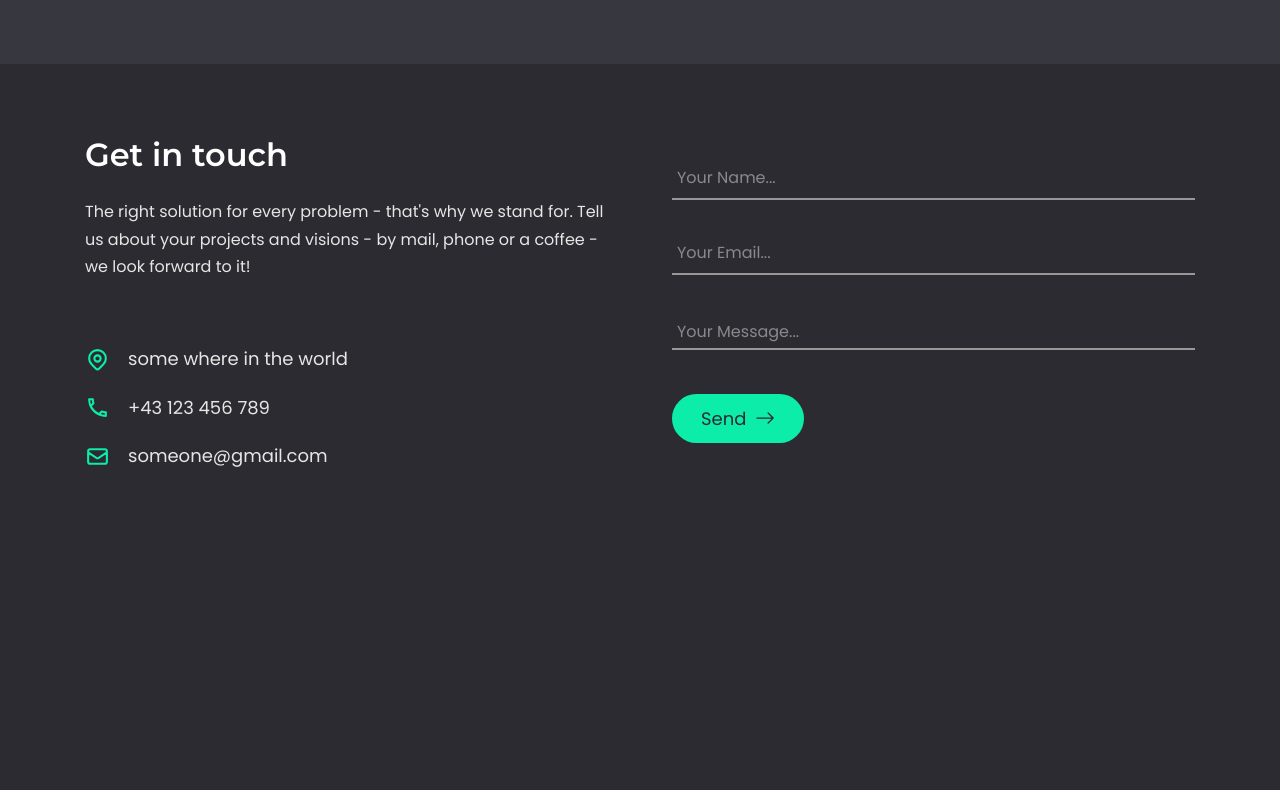
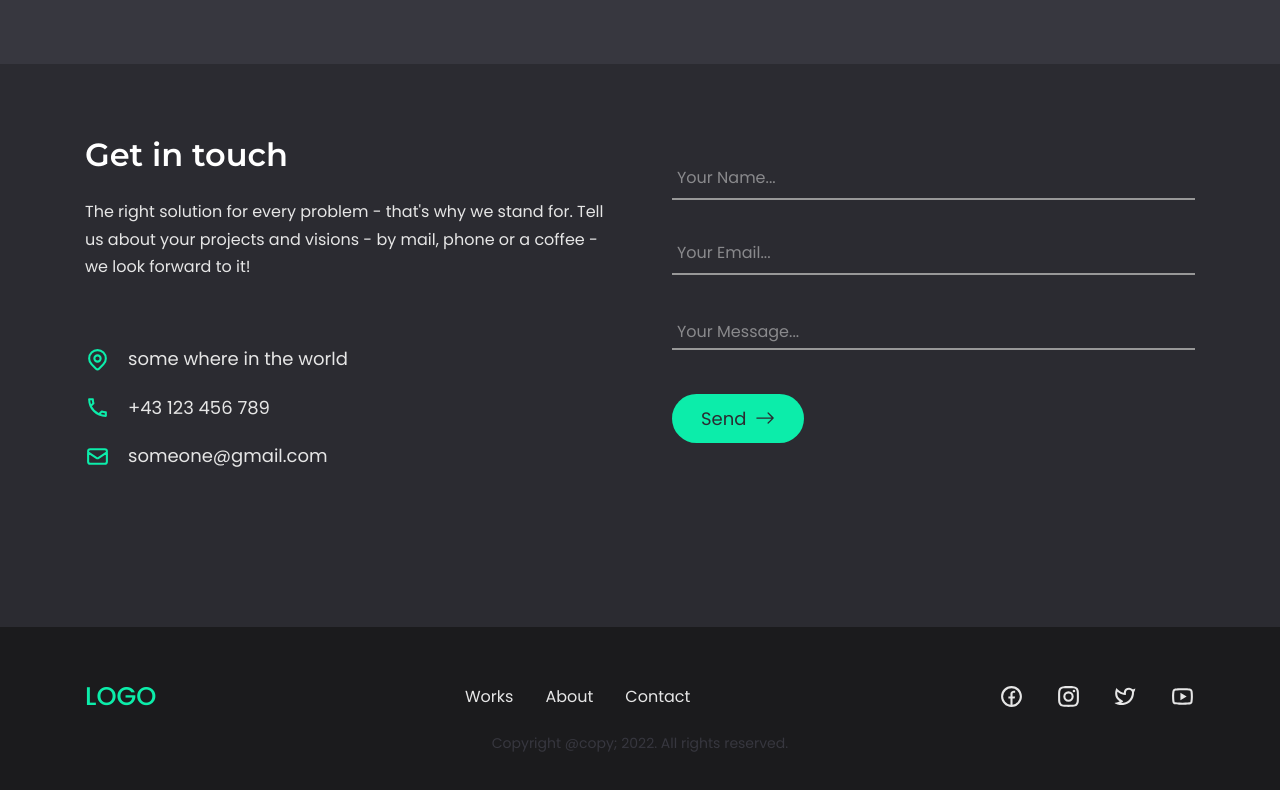
Before and after one commit to Meqdad-Moradi/portfolio-landing-page, a React (Create React App) app: page / in a window 1280 px wide. Shown: the part 2668-3458 px from the top of the page. Before the commit the page ends 3295 px from the top, so only its background shows below. Built offline with nearby package versions, Linux system fonts and the light colour scheme.

Commit message:
footer added

```diff
--- a/src/App.js
+++ b/src/App.js
@@ -1,3 +1,4 @@
+import Footer from "./components/Footer";
 import Header from "./components/Header";
 import Main from "./components/Mainpage/Index";
 import Showcase from "./components/Showcase";
@@ -8,6 +9,7 @@ function App() {
          <Header />
          <Showcase />
          <Main />
+         <Footer />
       </>
    );
 }
--- /dev/null
+++ b/src/assets/style/_footer.scss
@@ -0,0 +1,63 @@
+.footer {
+   background-color: $darker;
+   padding-block: var(--gap);
+
+   .container {
+      display: grid;
+      grid-template-areas: "logo nav social" "copyright copyright copyright";
+      align-items: center;
+   }
+
+   .logo {
+      grid-area: logo;
+
+      a {
+         font-size: 1.6rem;
+         font-weight: 500;
+         text-transform: uppercase;
+         color: $primary;
+      }
+   }
+
+   .nav {
+      grid-area: nav;
+      display: grid;
+      place-items: center;
+   }
+
+   .nav-list {
+      @include flex();
+      gap: 2em;
+
+      a {
+         font-size: 1rem;
+         transition: all 0.3s ease-in-out;
+
+         &.active,
+         &:hover,
+         &:focus-visible {
+            color: $primary;
+         }
+      }
+   }
+
+   .social {
+      justify-self: end;
+      display: flex;
+      align-items: center;
+      gap: 2em;
+      grid-area: social;
+
+      a {
+         display: flex;
+         align-items: center;
+      }
+   }
+
+   .copyright-tag {
+      grid-area: copyright;
+      font-size: 14px;
+      color: $lighter;
+      text-align: center;
+   }
+}
--- a/src/assets/style/style.css
+++ b/src/assets/style/style.css
@@ -15,7 +15,7 @@
 
 html {
   scroll-behavior: smooth;
-  scroll-padding-top: 120px;
+  scroll-padding-top: 70px;
 }
 
 ::first-letter {
@@ -537,6 +537,62 @@ img {
   align-items: center;
 }
 
+.footer {
+  background-color: hsl(240deg, 5%, 11%);
+  padding-block: var(--gap);
+}
+.footer .container {
+  display: grid;
+  grid-template-areas: "logo nav social" "copyright copyright copyright";
+  align-items: center;
+}
+.footer .logo {
+  grid-area: logo;
+}
+.footer .logo a {
+  font-size: 1.6rem;
+  font-weight: 500;
+  text-transform: uppercase;
+  color: hsl(162deg, 90%, 49%);
+}
+.footer .nav {
+  grid-area: nav;
+  display: grid;
+  place-items: center;
+}
+.footer .nav-list {
+  display: flex;
+  flex-direction: row;
+  justify-content: space-between;
+  align-items: center;
+  gap: var(--gap);
+  gap: 2em;
+}
+.footer .nav-list a {
+  font-size: 1rem;
+  transition: all 0.3s ease-in-out;
+}
+.footer .nav-list a.active, .footer .nav-list a:hover, .footer .nav-list a:focus-visible {
+  color: hsl(162deg, 90%, 49%);
+}
+.footer .social {
+  justify-self: end;
+  display: flex;
+  align-items: center;
+  gap: 2em;
+  grid-area: social;
+}
+.footer .social a {
+  display: flex;
+  align-items: center;
+}
+.footer .copyright-tag {
+  grid-area: copyright;
+  font-size: 14px;
+  color: hsl(240deg, 7%, 23%);
+  text-align: center;
+}
+
 @media (max-width: 50em) {
   body {
     text-align: center;
--- a/src/assets/style/style.scss
+++ b/src/assets/style/style.scss
@@ -20,7 +20,7 @@
 
 html {
    scroll-behavior: smooth;
-   scroll-padding-top: 120px;
+   scroll-padding-top: 70px;
 }
 
 ::first-letter {
@@ -189,6 +189,7 @@ img {
 @import "works";
 @import "about";
 @import "contact";
+@import "footer";
 
 // set all text alignment to the center on mobile or tablet devices
 @media (max-width: 50em) {
--- /dev/null
+++ b/src/components/Footer.jsx
@@ -0,0 +1,68 @@
+import React from "react";
+import {
+   RiFacebookCircleLine,
+   RiInstagramLine,
+   RiTwitterLine,
+   RiYoutubeLine,
+} from "react-icons/ri";
+
+const Footer = () => {
+   return (
+      <footer className="footer" id="footer">
+         <div className="container">
+            <div className="logo" aria-label="footer-logo">
+               <a href="index.html">logo</a>
+            </div>
+
+            <nav className="nav" aria-label="footer-nav">
+               <ul className="nav-list" aria-label="footer-nav-list">
+                  <li>
+                     <a href="#works">works</a>
+                  </li>
+                  <li>
+                     <a href="#about">about</a>
+                  </li>
+                  <li>
+                     <a href="#contact">contact</a>
+                  </li>
+               </ul>
+            </nav>
+
+            <div className="social">
+               <a
+                  href="http://www.facebook.com/"
+                  target="_blank"
+                  rel="noopener noreferrer"
+               >
+                  <RiFacebookCircleLine size={25} />
+               </a>
+               <a
+                  href="http://www.instagram.com/"
+                  target="_blank"
+                  rel="noopener noreferrer"
+               >
+                  <RiInstagramLine size={25} />
+               </a>
+               <a
+                  href="http://www.twitter.com/"
+                  target="_blank"
+                  rel="noopener noreferrer"
+               >
+                  <RiTwitterLine size={25} />
+               </a>
+               <a
+                  href="http://www.youtube.com/"
+                  target="_blank"
+                  rel="noopener noreferrer"
+               >
+                  <RiYoutubeLine size={25} />
+               </a>
+            </div>
+
+            <p className="copyright-tag">copyright @copy; 2022. All rights reserved.</p>
+         </div>
+      </footer>
+   );
+};
+
+export default Footer;
--- a/src/components/Header.jsx
+++ b/src/components/Header.jsx
@@ -19,8 +19,8 @@ const Header = () => {
 
    return (
       <header className="header">
-         <div className="container">
-            <div className="logo">
+         <div className="container" aria-label="header-container">
+            <div className="logo" aria-label="header-logo">
                <a href="/">logo</a>
             </div>
 
```
Also changed, not shown: 1 other file (tests, documents, lock files or other folders).
